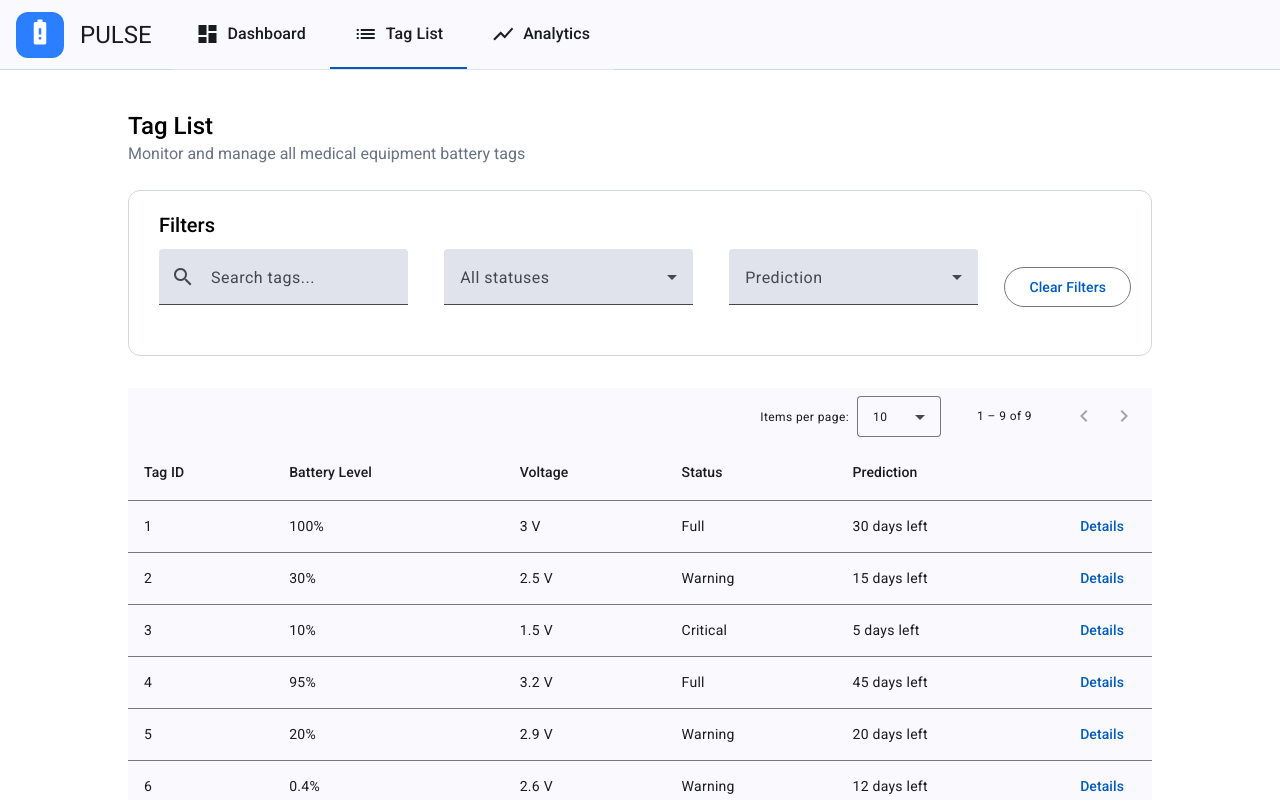
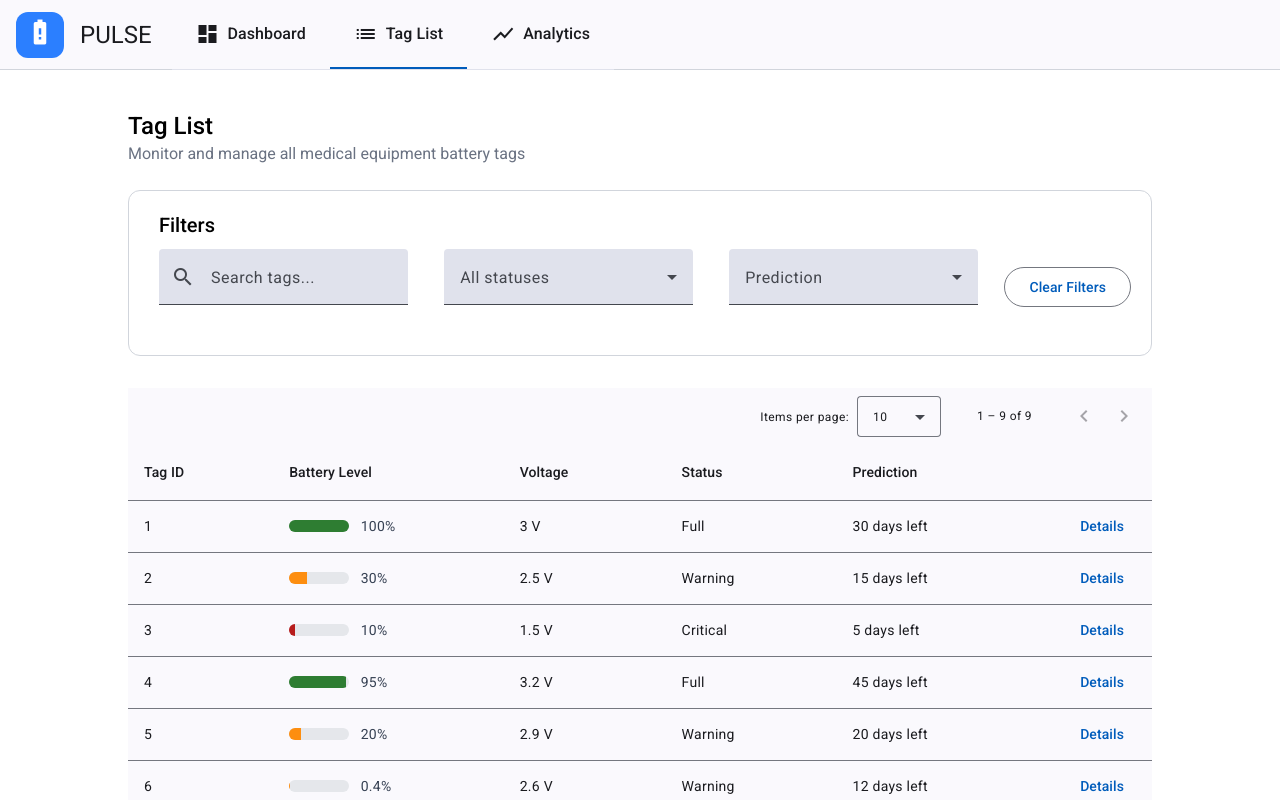
Before and after one commit to PULSE-SDU/Webapp, an Angular app in the folder frontend/: page /tag-list in a window 1280 px wide. Shown: the top 800 px of the page. Built offline with nearby package versions, Linux system fonts and the light colour scheme.

Commit message:
feat: implement battery bar component

```diff
--- a/frontend/src/app/modules/tags-page/components/tags-list/tags-list.html
+++ b/frontend/src/app/modules/tags-page/components/tags-list/tags-list.html
@@ -8,7 +8,9 @@
   <!-- Battery Level Column -->
   <ng-container matColumnDef="batteryLevel">
     <th mat-header-cell *matHeaderCellDef>Battery Level</th>
-    <td mat-cell *matCellDef="let element">{{ element.batteryLevel }}%</td
+    <td mat-cell *matCellDef="let element">
+      <app-battery-bar [tag]="element" [barWidthPercentage]="30"></app-battery-bar>
+    </td
   ></ng-container>
 
   <!-- Voltage Column -->
--- a/frontend/src/app/modules/tags-page/components/tags-list/tags-list.ts
+++ b/frontend/src/app/modules/tags-page/components/tags-list/tags-list.ts
@@ -3,24 +3,17 @@ import { MatTableModule } from '@angular/material/table';
 import { Tag } from '../../../../shared/models/tag.model';
 import { MatButtonModule } from '@angular/material/button';
 import { CommonModule } from '@angular/common';
-import { TagStatus } from '../../../../enums';
+import { BatteryStatus } from '../../../../enums';
+import {BatteryBar} from '../../../../shared/components/battery-bar/battery-bar';
 
 @Component({
   standalone: true,
   selector: 'app-tags-list',
-  imports: [CommonModule, MatTableModule, MatButtonModule],
+  imports: [CommonModule, MatTableModule, MatButtonModule, BatteryBar],
   templateUrl: './tags-list.html',
   styleUrl: './tags-list.scss',
 })
 export class TagsList {
   public tags = input<Tag[]>([]);
   public openTagDetails = output<Tag>();
-
-  getBatteryColor(status: TagStatus): string {
-    if (!status) return '#6b7280';
-    if (status === TagStatus.CHARGING) return '#000000';
-    if (status === TagStatus.CRITICAL) return '#ef4444';
-    if (status === TagStatus.WARNING) return '#f59e0b';
-    return '#6b7280';
-  }
 }
--- /dev/null
+++ b/frontend/src/app/shared/components/battery-bar/battery-bar.html
@@ -0,0 +1,10 @@
+<div class="flex items-center gap-3">
+  <div class="relative h-3 bg-gray-200 rounded-full overflow-hidden" [style.width.%]="getBarWidth()">
+    <div
+      class="absolute left-0 top-0 h-full transition-all duration-300"
+      [style.width.%]="getBatteryLevel()"
+      [style.background-color]="getStatusColor()"
+    ></div>
+  </div>
+  <div class="text-sm text-gray-700">{{ getBatteryLevel() }}%</div>
+</div>
--- /dev/null
+++ b/frontend/src/app/shared/components/battery-bar/battery-bar.ts
@@ -0,0 +1,38 @@
+import { Component, input } from '@angular/core';
+import { Tag } from '../../models/tag.model';
+import {BatteryStatusColor} from '../../models/battery-status-color';
+
+@Component({
+  selector: 'app-battery-bar',
+  imports: [],
+  templateUrl: './battery-bar.html',
+  styleUrl: './battery-bar.scss',
+})
+export class BatteryBar {
+  tag = input<Tag>();
+  barWidthPercentage = input<number>();
+
+  getStatusColor(): string {
+    const status = this.tag()?.status;
+    if (status && BatteryStatusColor[status]) {
+      return BatteryStatusColor[status];
+    }
+    return 'gray';
+  }
+
+  getBatteryLevel(): number {
+    const batteryLevel = this.tag()?.batteryLevel;
+    if (batteryLevel) {
+      return batteryLevel;
+    }
+    return 0;
+  }
+
+  getBarWidth(): number {
+    const width = this.barWidthPercentage();
+    if (width && width > 0) {
+      return width;
+    }
+    return 100;
+  }
+}
--- a/frontend/src/app/shared/components/tag-details-dialog/tag-details-dialog.component.html
+++ b/frontend/src/app/shared/components/tag-details-dialog/tag-details-dialog.component.html
@@ -38,7 +38,7 @@
     <div class="battery-status-container">
       <div class="battery-icon-wrapper">
         <mat-icon class="battery-icon" [style.color]="getBatteryColor(tag.status)">
-          battery_{{ tag.status === TagStatus.CHARGING ? TagStatus.FULL : 'std' }}
+          battery_{{ tag.status === batteryStatus.CHARGING ? batteryStatus.FULL : 'std' }}
         </mat-icon>
         <span class="battery-percentage-large" [style.color]="getBatteryColor(tag.status)">
           {{ tag.batteryLevel }}%
--- a/frontend/src/app/shared/components/tag-details-dialog/tag-details-dialog.component.ts
+++ b/frontend/src/app/shared/components/tag-details-dialog/tag-details-dialog.component.ts
@@ -5,12 +5,11 @@ import { MatButtonModule } from '@angular/material/button';
 import { MatIconModule } from '@angular/material/icon';
 import { Tag } from '../../models/tag.model';
 import { BatteryStatus } from '../../../enums';
-import { BatteryBar } from '../battery-bar/battery-bar';
 
 @Component({
   standalone: true,
   selector: 'app-tag-details-dialog',
-  imports: [CommonModule, MatDialogModule, MatButtonModule, MatIconModule, BatteryBar],
+  imports: [CommonModule, MatDialogModule, MatButtonModule, MatIconModule],
   templateUrl: './tag-details-dialog.component.html',
   styleUrl: './tag-details-dialog.component.scss',
 })
```
Also changed, not shown: frontend/src/app/shared/components/battery-bar/battery-bar.scss (added), 1 other file (tests, documents, lock files or other folders).
